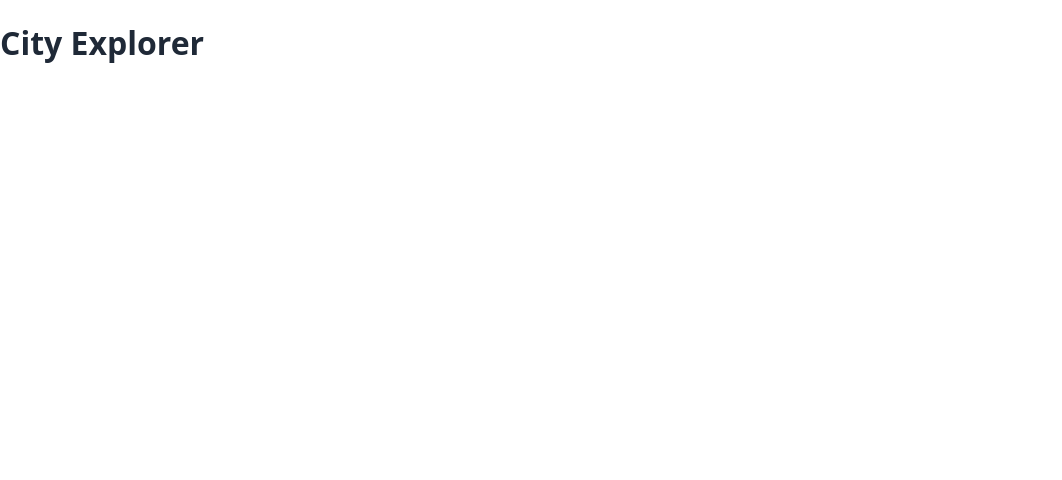
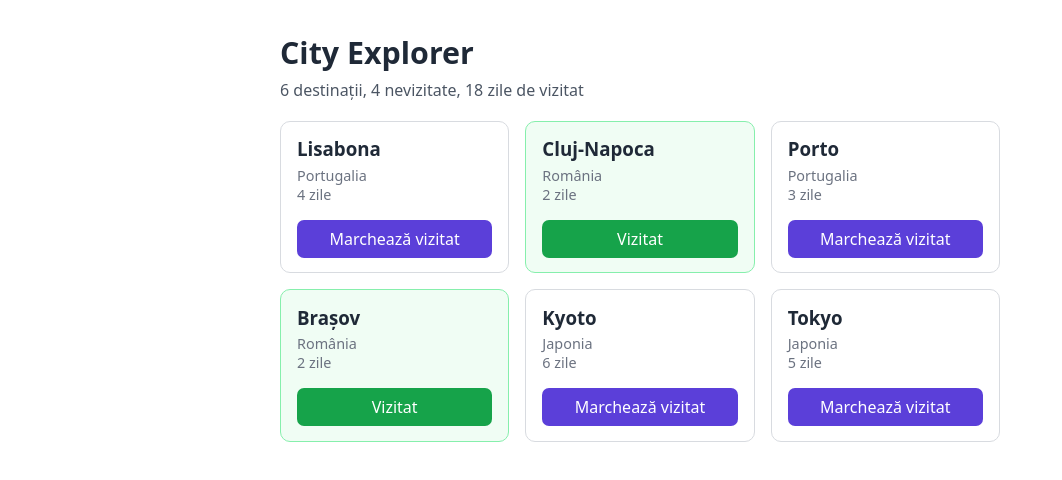
Before and after one commit to stefitp/City-Explorer, a React app in the folder app/: page / in a window 1280 px wide. Shown: the top 480 px of the page, without its empty margins (0-1062 px from the left). Built offline with nearby package versions, Linux system fonts and the light colour scheme; no server answers; the HTML template or start-up script is replaced by a standard one.

Commit message:
L3: Corectat randarea cardurilor si integrat starea interactiva din Ex 2

```diff
--- a/app/src/App.jsx
+++ b/app/src/App.jsx
@@ -1,3 +1,26 @@
+import { useState } from 'react'
+import { destinatii as destinatiiInitiale } from './data/destinatii.js'
+import { getNevizitate, totalZile, marcheazaVizitat } from './utils/destinatii.js'
+import Rezumat from './components/Rezumat.jsx'
+import ListaDestinatii from './components/ListaDestinatii.jsx'
+import './App.css'
+
 export default function App() {
-  return <h1>City Explorer</h1>
+  const [destinatii, setDestinatii] = useState(destinatiiInitiale)
+
+  function handleToggle(id) {
+    setDestinatii((curent) => marcheazaVizitat(curent, id))
+  }
+
+  const total = destinatii.length
+  const nevizitate = getNevizitate(destinatii).length
+  const zile = totalZile(getNevizitate(destinatii))
+
+  return (
+    <main>
+      <h1>City Explorer</h1>
+      <Rezumat total={total} nevizitate={nevizitate} zile={zile} />
+      <ListaDestinatii destinatii={destinatii} onToggle={handleToggle} />
+    </main>
+  )
 }
--- a/app/src/components/DestinatieCard.jsx
+++ b/app/src/components/DestinatieCard.jsx
@@ -1,19 +1,14 @@
-import DestinatieCard from './DestinatieCard.jsx'
-
-export default function ListaDestinatii({ destinatii, onToggle }) {
-  if (!destinatii || destinatii.length === 0) {
-    return <p className="info">Nu există nicio destinație.</p>
-  }
+export default function DestinatieCard({ destinatie, onToggle }) {
+  const { id, oras, tara, zile, vizitat } = destinatie
 
   return (
-    <div className="lista">
-      {destinatii.map((destinatie) => (
-        <DestinatieCard
-          key={destinatie.id}
-          destinatie={destinatie}
-          onToggle={onToggle}
-        />
-      ))}
-    </div>
+    <article className={vizitat ? 'card vizitat' : 'card'}>
+      <h3>{oras}</h3>
+      <p className="tara">{tara}</p>
+      <p className="zile">{zile} zile</p>
+      <button type="button" onClick={() => onToggle && onToggle(id)}>
+        {vizitat ? 'Vizitat' : 'Marchează vizitat'}
+      </button>
+    </article>
   )
 }
--- /dev/null
+++ b/app/src/components/Rezumat.jsx
@@ -0,0 +1,7 @@
+export default function Rezumat({ total, nevizitate, zile }) {
+  return (
+    <p className="rezumat">
+      {total} destinații, {nevizitate} nevizitate, {zile} zile de vizitat
+    </p>
+  )
+}
--- a/app/src/data/destinatii.js
+++ b/app/src/data/destinatii.js
@@ -5,4 +5,4 @@ export const destinatii = [
   { id: '4', oras: 'Brașov', tara: 'România', zile: 2, vizitat: true },
   { id: '5', oras: 'Kyoto', tara: 'Japonia', zile: 6, vizitat: false },
   { id: '6', oras: 'Tokyo', tara: 'Japonia', zile: 5, vizitat: false },
-]
+];
--- a/app/src/main.jsx
+++ b/app/src/main.jsx
@@ -8,59 +8,3 @@ createRoot(document.getElementById('root')).render(
     <App />
   </StrictMode>
 )
-
-// ===== Laboratorul 2 =====
-import { destinatii } from './data/destinatii.js'
-import {
-  getOrase,
-  getNevizitate,
-  totalZile,
-  formatDestinatie,
-  numarPeTara,
-  sortDupaZile,
-  marcheazaVizitat,
-  adaugaDestinatie,
-  stergeDestinatie,
-} from './utils/destinatii.js'
-import { fetchUsers, fetchUserById } from './api/orase.js'
-
-// --- Exercițiul 1 ---
-console.log('L2 Ex. 1 orașe:', getOrase(destinatii))
-console.log('L2 Ex. 1 nevizitate:', getNevizitate(destinatii).length)
-console.log('L2 Ex. 1 zile de vizitat:', totalZile(getNevizitate(destinatii)))
-console.log(destinatii.map(formatDestinatie).join('\n'))
-console.log('L2 Ex. 1 pe țară:', numarPeTara(destinatii))
-console.log('L2 Ex. 1 cea mai lungă vizită:', sortDupaZile(destinatii)[0].oras)
-
-// --- Exercițiul 2 ---
-const dupaMarcare = marcheazaVizitat(destinatii, '1')
-console.log('L2 Ex. 2 original:', destinatii[0].vizitat, 'listă nouă:', dupaMarcare[0].vizitat)
-console.log('L2 Ex. 2 element refolosit:', destinatii[1] === dupaMarcare[1])
-
-const noua = { id: '7', oras: 'Sevilla', tara: 'Spania', zile: 3, vizitat: false }
-const dupaAdaugare = adaugaDestinatie(destinatii, noua)
-console.log('L2 Ex. 2 după adăugare: original', destinatii.length, ', listă nouă', dupaAdaugare.length)
-
-const dupaStergere = stergeDestinatie(dupaAdaugare, '7')
-console.log('L2 Ex. 2 după ștergere:', dupaStergere.length)
-
-// --- Exercițiul 3 ---
-async function loadOrase() {
-  try {
-    const users = await fetchUsers()
-    console.log('L2 Ex. 3 am primit', users.length, 'utilizatori')
-
-    const orase = users.map((user) => user.address.city)
-    console.log('L2 Ex. 3 orașe:', orase)
-
-    const numeLungi = orase.filter((oras) => oras.length > 10)
-    console.log('L2 Ex. 3 nume mai lungi de 10 caractere:', numeLungi.length)
-
-    const user1 = await fetchUserById(1)
-    console.log('L2 Ex. 3 orașul utilizatorului 1:', user1.address.city)
-  } catch (error) {
-    console.error('L2 Ex. 3 nu am putut încărca datele:', error.message)
-  }
-}
-
-loadOrase()
--- a/app/src/utils/destinatii.js
+++ b/app/src/utils/destinatii.js
@@ -1,36 +1,6 @@
-// lista cu numele orașelor folosind map
-export const getOrase = (list) => list.map((d) => d.oras)
 
-// doar destinațiile nevizitate folosind filter
 export const getNevizitate = (list) => list.filter((d) => !d.vizitat)
-
-//  suma totală a zilelor folosind reduce cu pornire 0
 export const totalZile = (list) => list.reduce((total, d) => total + d.zile, 0)
-
-// fomrateaza un singur obiect (destructuring, template literals    ternar)
-export const formatDestinatie = ({ oras, tara, zile, vizitat }) =>
-  `[${vizitat ? 'x' : ' '}] ${oras}, ${tara} (${zile} zile)`
-
-//  distribuția numărului de destinatii pe tari
-export const numarPeTara = (list) =>
-  list.reduce(
-    (acc, { tara }) => ({
-      ...acc,
-      [tara]: (acc[tara] ?? 0) + 1,
-    }),
-    {}
-  )
-
-// orodoneaza descrescator dupa zile pe o copie a listei ca să nu o modifice
-export const sortDupaZile = (list) => [...list].sort((a, b) => b.zile - a.zile)
-
-
-// Inverseaza proprietatea vizitat a destinației cu ids-ul dat (fără a modifica retul obiectelor)
 export const marcheazaVizitat = (list, id) =>
   list.map((d) => (d.id === id ? { ...d, vizitat: !d.vizitat } : d))
-
-// Adauga o destinatie noua la finalul listei folosind spread
-export const adaugaDestinatie = (list, d) => [...list, d]
-
-// sterge destinatia cu id-ul dat returnand o lista filtrata
-export const stergeDestinatie = (list, id) => list.filter((d) => d.id !== id)
+export const adaugaDestinatie = (list, destinatie) => [...list, destinatie]
```
